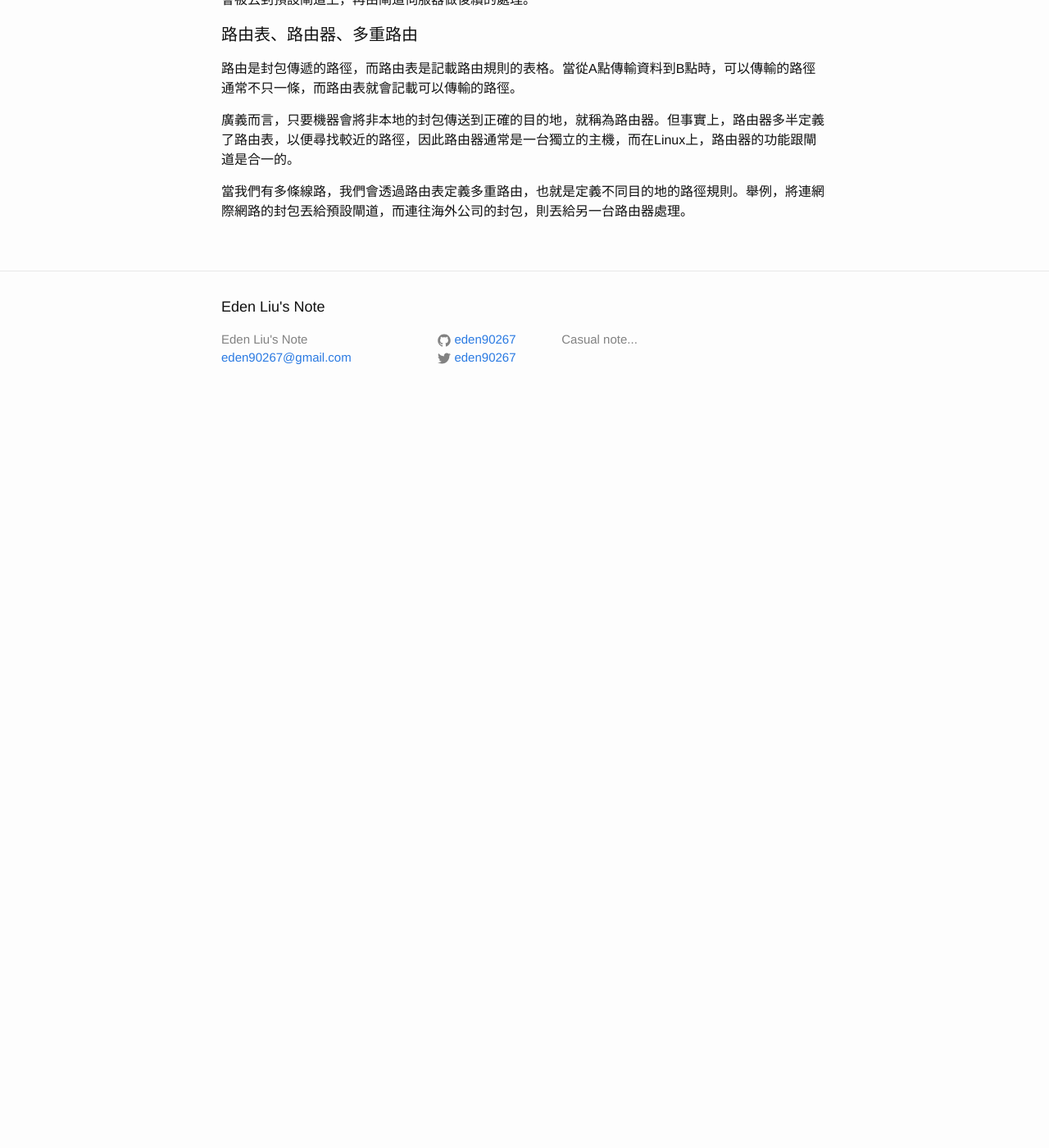
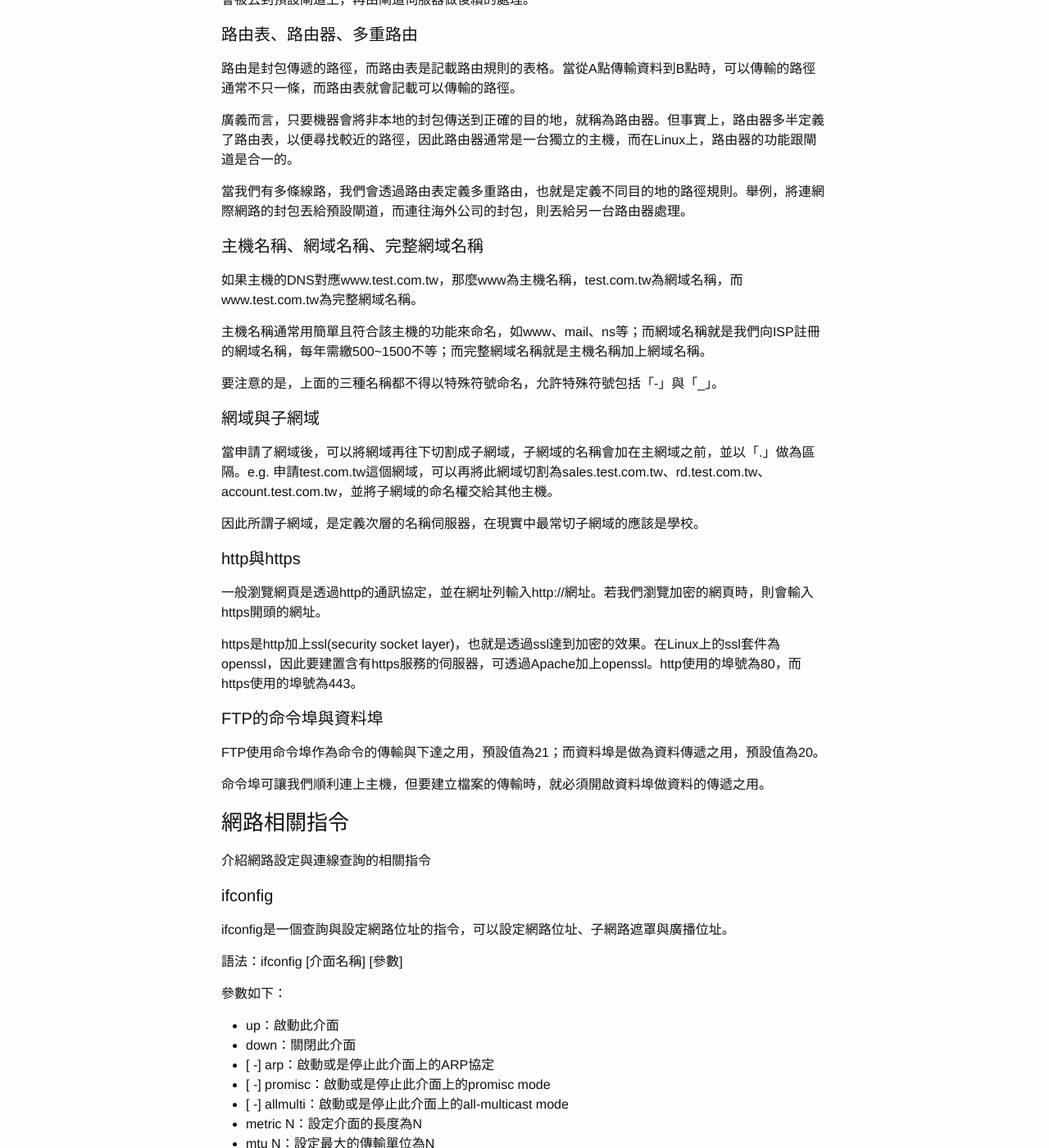
Before and after one commit to eden90267/eden90267.github.io, a Jekyll site: the page built from _posts/2016-07-25-LPIC-1-study-note-ch12.markdown, in a window 1280 px wide and 1400 px high, scrolled down 4189 px. Shown: the whole window at 82% size. Built offline with Jekyll 4.4.1, drawn with Linux system fonts in a browser that asks for light colours; before the commit the page ends 4697 px from its top, so only the background shows below that; some of the changed text lies outside the part shown.

Commit message:
add content with lpic-1-ch12 page

```diff
--- a/_posts/2016-07-25-LPIC-1-study-note-ch12.markdown
+++ b/_posts/2016-07-25-LPIC-1-study-note-ch12.markdown
@@ -179,3 +179,157 @@ TTL是Time To Live的簡寫，也就是封包存活的時間。事實上，它
 廣義而言，只要機器會將非本地的封包傳送到正確的目的地，就稱為路由器。但事實上，路由器多半定義了路由表，以便尋找較近的路徑，因此路由器通常是一台獨立的主機，而在Linux上，路由器的功能跟閘道是合一的。
 
 當我們有多條線路，我們會透過路由表定義多重路由，也就是定義不同目的地的路徑規則。舉例，將連網際網路的封包丟給預設閘道，而連往海外公司的封包，則丟給另一台路由器處理。
+
+#### 主機名稱、網域名稱、完整網域名稱 ####
+
+如果主機的DNS對應www.test.com.tw，那麼www為主機名稱，test.com.tw為網域名稱，而www.test.com.tw為完整網域名稱。
+
+主機名稱通常用簡單且符合該主機的功能來命名，如www、mail、ns等；而網域名稱就是我們向ISP註冊的網域名稱，每年需繳500~1500不等；而完整網域名稱就是主機名稱加上網域名稱。
+
+要注意的是，上面的三種名稱都不得以特殊符號命名，允許特殊符號包括「-」與「_」。
+
+#### 網域與子網域 ####
+
+當申請了網域後，可以將網域再往下切割成子網域，子網域的名稱會加在主網域之前，並以「.」做為區隔。e.g. 申請test.com.tw這個網域，可以再將此網域切割為sales.test.com.tw、rd.test.com.tw、account.test.com.tw，並將子網域的命名權交給其他主機。
+
+因此所謂子網域，是定義次層的名稱伺服器，在現實中最常切子網域的應該是學校。
+
+#### http與https ####
+
+一般瀏覽網頁是透過http的通訊協定，並在網址列輸入http://網址。若我們瀏覽加密的網頁時，則會輸入https開頭的網址。
+
+https是http加上ssl(security socket layer)，也就是透過ssl達到加密的效果。在Linux上的ssl套件為openssl，因此要建置含有https服務的伺服器，可透過Apache加上openssl。http使用的埠號為80，而https使用的埠號為443。
+
+#### FTP的命令埠與資料埠 ####
+
+FTP使用命令埠作為命令的傳輸與下達之用，預設值為21；而資料埠是做為資料傳遞之用，預設值為20。
+
+命令埠可讓我們順利連上主機，但要建立檔案的傳輸時，就必須開啟資料埠做資料的傳遞之用。
+
+### 網路相關指令 ###
+
+介紹網路設定與連線查詢的相關指令
+
+#### ifconfig ####
+
+ifconfig是一個查詢與設定網路位址的指令，可以設定網路位址、子網路遮罩與廣播位址。
+
+語法：ifconfig [介面名稱] [參數]
+
+參數如下：
+
+- up：啟動此介面
+- down：關閉此介面
+- [ -] arp：啟動或是停止此介面上的ARP協定
+- [ -] promisc：啟動或是停止此介面上的promisc mode
+- [ -] allmulti：啟動或是停止此介面上的all-multicast mode
+- metric N：設定介面的長度為N
+- mtu N：設定最大的傳輸單位為N
+- Netmask 子網路遮罩：設定子網路遮罩
+- broadcast廣播位址：設定廣播位址
+
+介面名稱：為網路介面的名稱，通常第一張網路卡為eth0，第二張為eth1...依此類推。
+
+若要顯示eth0裝置的狀態，執行過程如下：
+
+	$ ifconfig eth0
+	eth0      Link encap:Ethernet  HWaddr 06:6e:23:ef:45:c5
+	          inet addr:172.31.19.185  Bcast:172.31.31.255  Mask:255.255.240.0
+	          inet6 addr: fe80::46e:23ff:feef:45c5/64 Scope:Link
+	          UP BROADCAST RUNNING MULTICAST  MTU:9001  Metric:1
+	          RX packets:828131 errors:0 dropped:0 overruns:0 frame:0
+	          TX packets:330809 errors:0 dropped:0 overruns:0 carrier:0
+	          collisions:0 txqueuelen:1000
+	          RX bytes:818086950 (818.0 MB)  TX bytes:66709269 (66.7 MB)
+
+若要將eth0停用：
+
+	# ifconfig eth0 down
+
+#### ifup ####
+
+ifup是將網路介面啟用的指令，如同ifconfig ... up
+
+語法：ifup [參數] 介面名稱
+
+參數如下：
+
+- -a，--all：啟用所有網路介面
+- --force：強迫啟用
+- -h，--help
+- -V，--version
+- -v，--verbose：顯示詳細執行過程
+
+若要啟用網路介面eth0：
+
+	# ifup eth0
+
+#### ifdown ####
+
+ifdown是將網路介面停用的指令，如同ifconfig ... down
+
+語法：ifdown [參數] 介面名稱
+
+參數如下：
+
+- -a，--all：停用所有網路介面
+- --force：強迫停用
+- -h，--help
+- -V，--version
+- -v，--verbose：顯示詳細執行過程
+
+若要停用網路介面eth0：
+
+	# ifdown eth0
+
+#### route ####
+
+route是顯示與設定路由表的指令，也就是封包的傳送路徑
+
+語法：route [參數] 內部指令 [內部指令參數]
+
+參數如下：
+
+- -F：儲存核心FIB的route表
+- -C：將核心的route快取列出
+- -v：詳細顯示執行結果
+- -n：以數字顯示，而不做DNS反查
+- -e：以netstat編排方式顯示路由狀態
+
+內部指令：
+
+- del | add：刪除 | 增加 指定的路由紀錄
+- -net | -host：指定為 網段 | 主機 的位址
+- target：目的地位址或網路表示
+
+內部指令參數：
+
+- netmask NM：指定子網路遮罩為NM
+- gw IP_addr：指定閘道的IP address為`IP_addr`
+- metric M：設定路由表中的長度欄位(metric field)
+- mss M：設定TCP最大的區塊長度(Maximum Segment Size)為Mbytes
+- reject：指定拒絕的路由。他會強迫對設定位址的路由查詢失敗
+- dev IF：指定該路由僅跟特定的裝置IF(如eth0、ppp0)相關
+
+若在eth0的裝置加上一個路由到192.168.10.0(子網路遮罩255.255.255.0)這個網段：
+
+	$ sudo route add -net 192.168.10.0 netmask 255.255.255.0 dev eth0
+	$ route
+	Kernel IP routing table
+	Destination     Gateway         Genmask         Flags Metric Ref    Use Iface
+	default         ip-172-31-16-1. 0.0.0.0         UG    0      0        0 eth0
+	172.31.16.0     *               255.255.240.0   U     0      0        0 eth0
+	192.168.10.0    *               255.255.255.0   U     0      0        0 eth0
+
+若要將原有的閘道位址10.1.1.1停用，而使用新的閘道位址10.1.1.2。
+
+	# route del default gw 10.1.1.1 // 刪除舊的閘道10.1.1.1
+	# route add default gw 10.1.1.2 // 增加新的閘道10.1.1.2
+
+#### ping ####
+
+ping是傳送ICMP echo request封包的指令，常用於測試對方的位址是否有回應，使用方式如下所示：
+
+語法：ping [參數] 位址
+
+- -b：對廣播位址
```
